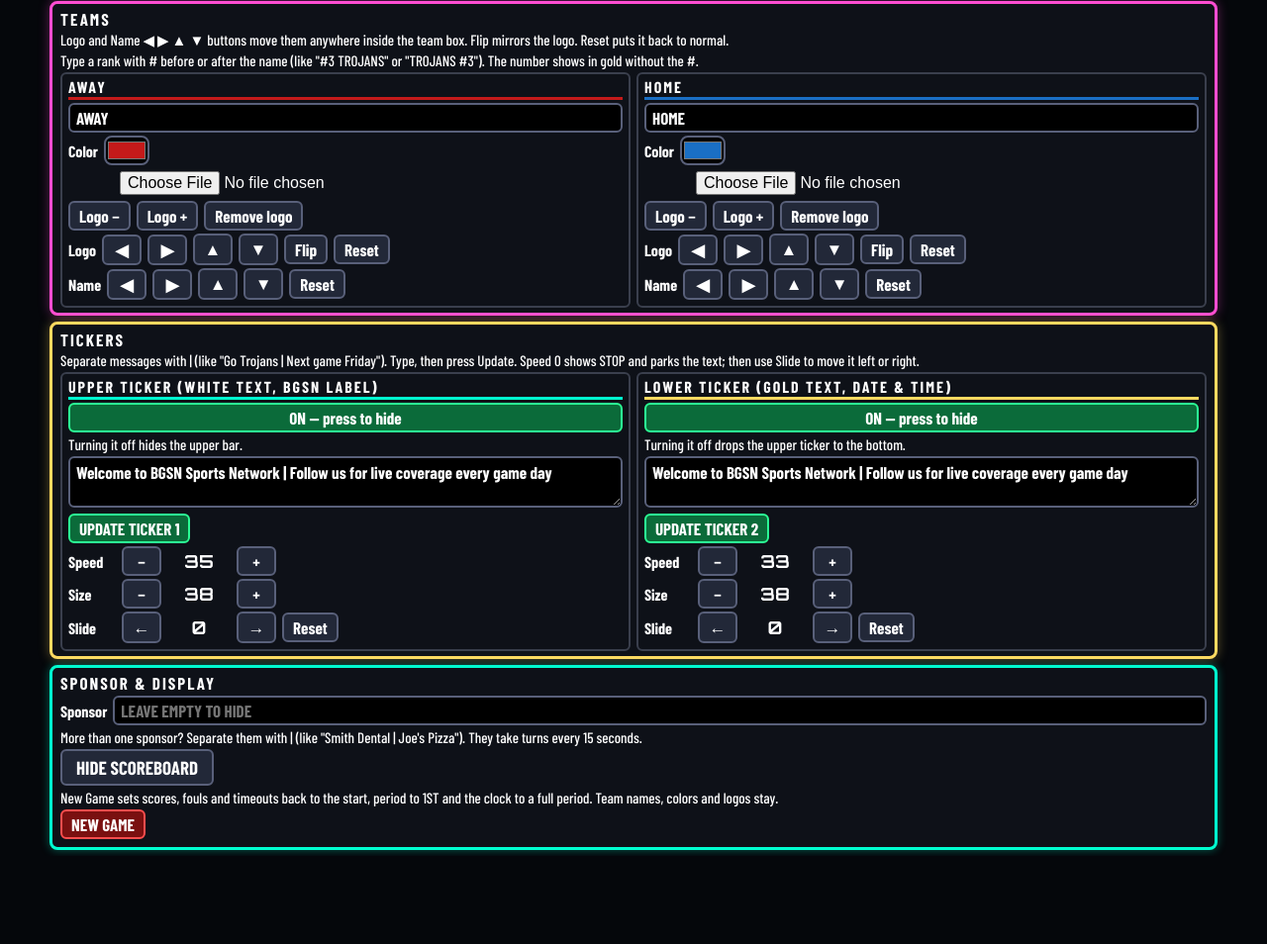
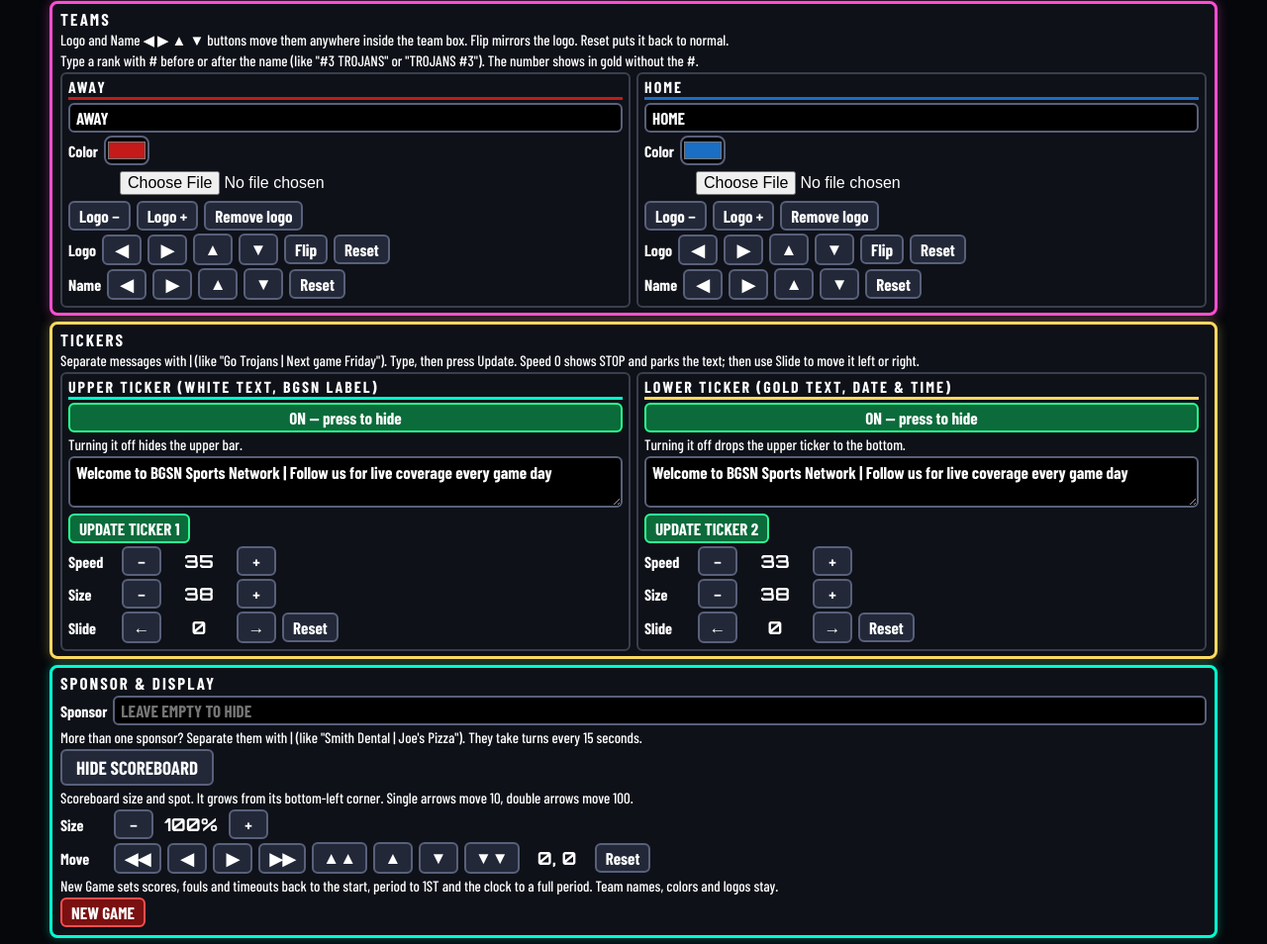
Before and after one commit to BGSNvp/bgsnbasketball, a plain HTML site: page index.html in a window 1280 px wide. Shown: the part 646-1600 px from the top of the page at 99% size. Before the commit the page ends 1511 px from the top, so only its background shows below. Drawn offline with nearby package versions, Linux system fonts and the light colour scheme; no server answers.

Commit message:
Tickers fixed at 1920 wide; scoreboard size and position controls
Co-Authored-By: Devin AI <158243242+devin-ai-integration[bot]@users.noreply.github.com>

```diff
--- a/bb-common.js
+++ b/bb-common.js
@@ -10,7 +10,8 @@ export const DEFAULTS = {
   ticker1: 'Welcome to BGSN Sports Network | Follow us for live coverage every game day',
   ticker2: 'Welcome to BGSN Sports Network | Follow us for live coverage every game day',
   ticker1On: true, ticker2On: true, tickerSpeed1: 35, tickerSpeed2: 33,
-  tickerShift1: 0, tickerShift2: 0, tickerSize1: 38, tickerSize2: 38
+  tickerShift1: 0, tickerShift2: 0, tickerSize1: 38, tickerSize2: 38,
+  bugScale: 1, bugX: 0, bugY: 0
 };
 
 export function withDefaults(d) { return Object.assign({}, DEFAULTS, d || {}); }
--- a/index.html
+++ b/index.html
@@ -165,6 +165,11 @@
     <div class="row"><label>Sponsor</label><input type="text" id="sponsor" maxlength="200" style="flex:1" placeholder="leave empty to hide"></div>
     <div class="note">More than one sponsor? Separate them with | (like "Smith Dental | Joe's Pizza"). They take turns every 15 seconds.</div>
     <div class="row"><button id="toggleShow" class="big">HIDE SCOREBOARD</button></div>
+    <div class="note">Scoreboard size and spot. It grows from its bottom-left corner. Single arrows move 10, double arrows move 100.</div>
+    <div class="row"><label class="lbl">Size</label><button data-bugscale="-0.05">−</button><span class="val" id="bugScaleV">100%</span><button data-bugscale="0.05">+</button></div>
+    <div class="row"><label class="lbl">Move</label><button data-bugmove="X:-100">◀◀</button><button data-bugmove="X:-10">◀</button><button data-bugmove="X:10">▶</button><button data-bugmove="X:100">▶▶</button>
+      <button data-bugmove="Y:-100">▲▲</button><button data-bugmove="Y:-10">▲</button><button data-bugmove="Y:10">▼</button><button data-bugmove="Y:100">▼▼</button>
+      <span class="val" id="bugPosV">0, 0</span><button id="bugReset">Reset</button></div>
     <div class="note">New Game sets scores, fouls and timeouts back to the start, period to 1ST and the clock to a full period. Team names, colors and logos stay.</div>
     <div class="row"><button id="newGame" class="stop">NEW GAME</button></div>
   </section>
@@ -308,6 +313,14 @@
   // ─── Sponsor / display ───
   $('sponsor').oninput = () => { clearTimeout(typing); typing = setTimeout(() => put({ sponsor: $('sponsor').value.toUpperCase().trim() }), 600); };
   $('toggleShow').onclick = () => put({ visible: d.visible === false });
+  document.querySelectorAll('[data-bugscale]').forEach(b => b.onclick = () =>
+    put({ bugScale: Math.round(clamp((Number(d.bugScale) || 1) + Number(b.dataset.bugscale), 0.5, 2) * 100) / 100 }));
+  const BUG_LIM = { X: [-60, 1800], Y: [-1000, 200] };
+  document.querySelectorAll('[data-bugmove]').forEach(b => b.onclick = () => {
+    const [axis, n] = b.dataset.bugmove.split(':'); const f = 'bug' + axis;
+    put({ [f]: clamp((Number(d[f]) || 0) + Number(n), ...BUG_LIM[axis]) });
+  });
+  $('bugReset').onclick = () => put({ bugScale: 1, bugX: 0, bugY: 0 });
   $('newGame').onclick = () => {
     if (!confirm('Start a new game? Scores, fouls, timeouts, period and clock reset.')) return;
     put({ homeScore: 0, awayScore: 0, homeFouls: 0, awayFouls: 0, homeTO: d.maxTO, awayTO: d.maxTO,
@@ -330,6 +343,8 @@
     document.querySelectorAll('[data-poss]').forEach(b => b.classList.toggle('sel', b.dataset.poss === d.poss));
     const sb = $('startStop'); sb.textContent = d.clockRunning ? 'STOP' : 'START'; sb.className = 'big ' + (d.clockRunning ? 'stop' : 'go');
     $('toggleShow').textContent = d.visible === false ? 'SHOW SCOREBOARD' : 'HIDE SCOREBOARD';
+    $('bugScaleV').textContent = Math.round((Number(d.bugScale) || 1) * 100) + '%';
+    $('bugPosV').textContent = (Number(d.bugX) || 0) + ', ' + (Number(d.bugY) || 0);
     renderTickers();
   }
 
```
Also changed, not shown: bgsn-bb-overlay.html (+9 -3 lines).
